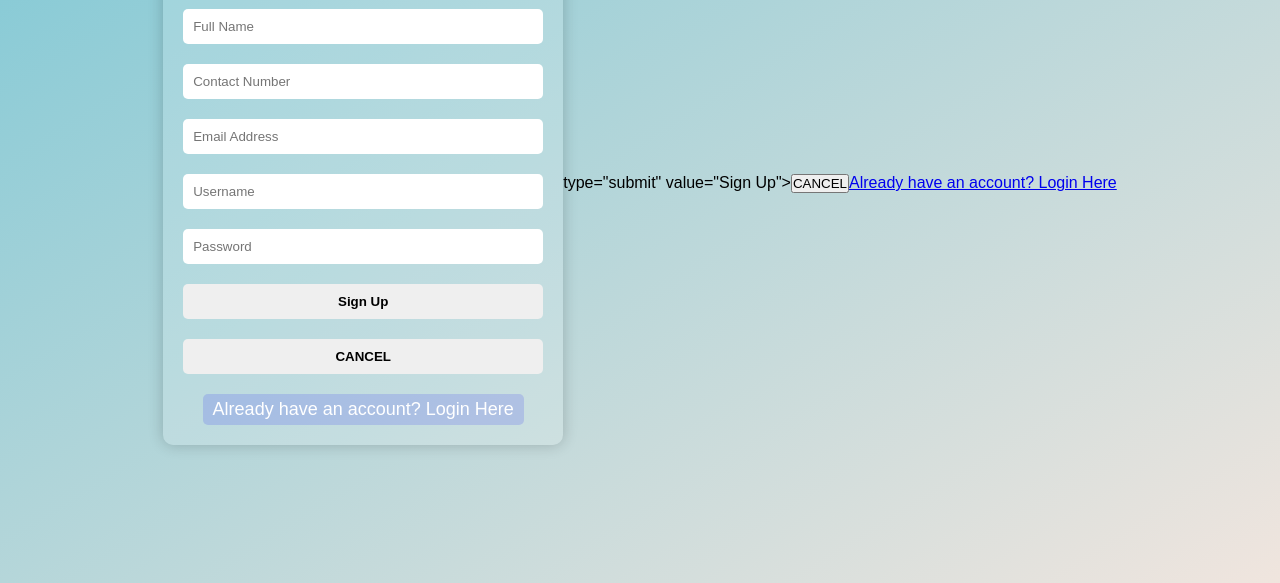
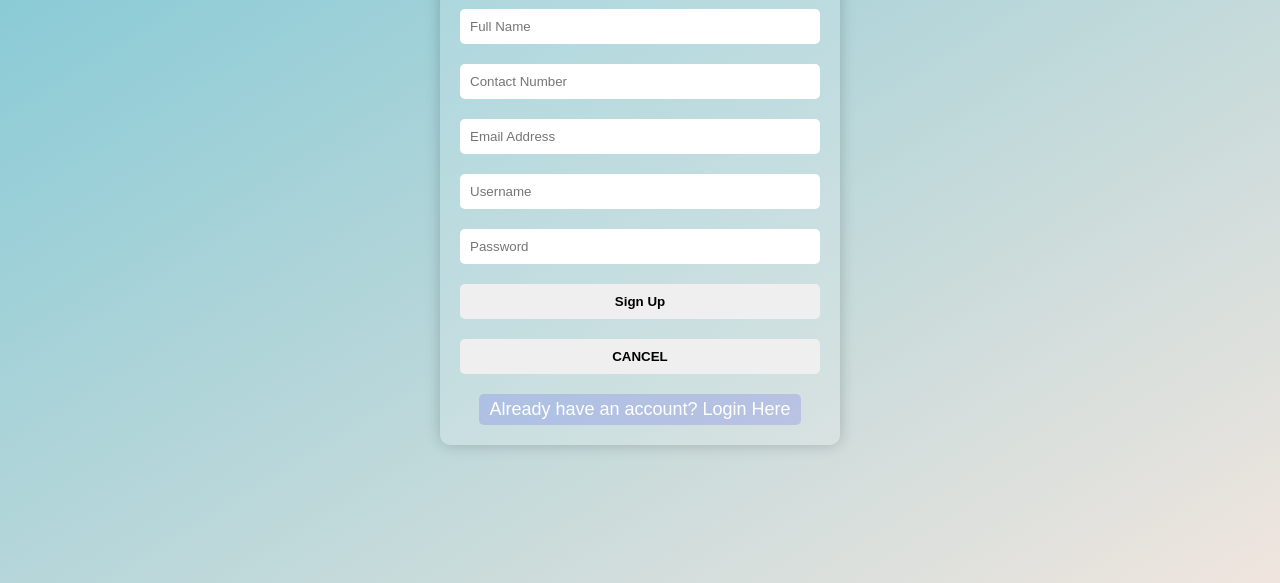
Before and after one commit to rjyu04-dot/VAAS, a plain HTML site: page sign.html in a window 1280 px wide. Shown: the part 217-800 px from the top of the page. Drawn offline with nearby package versions, Linux system fonts and the light colour scheme.

Commit message:
Update on sign.html index.html dashboard.html scrip

```diff
--- a/sign.html
+++ b/sign.html
@@ -66,12 +66,6 @@ body {
     <a href="index.html">Already have an account? Login Here</a>
 </div>
 
- type="submit" value="Sign Up">
-        <input type="reset" value="CANCEL">
-    </form>
-    <a href="index.html">Already have an account? Login Here</a>
-</div>
-
 <!-- ✅ Load Supabase JS first -->
 <script src="https://cdn.jsdelivr.net/npm/@supabase/supabase-js@2/dist/umd/supabase.min.js"></script>
 
```
